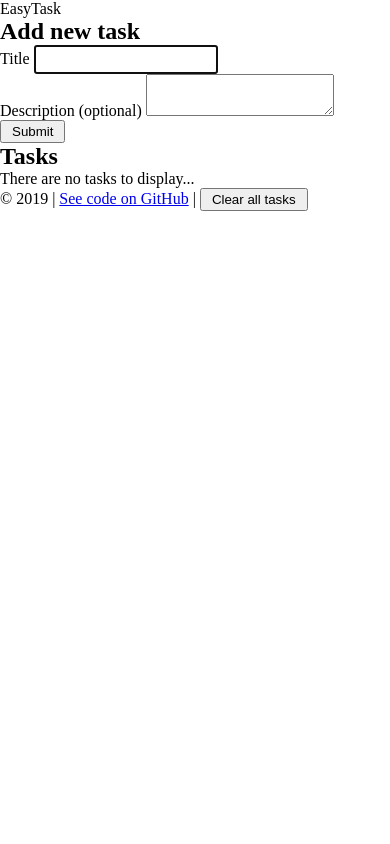
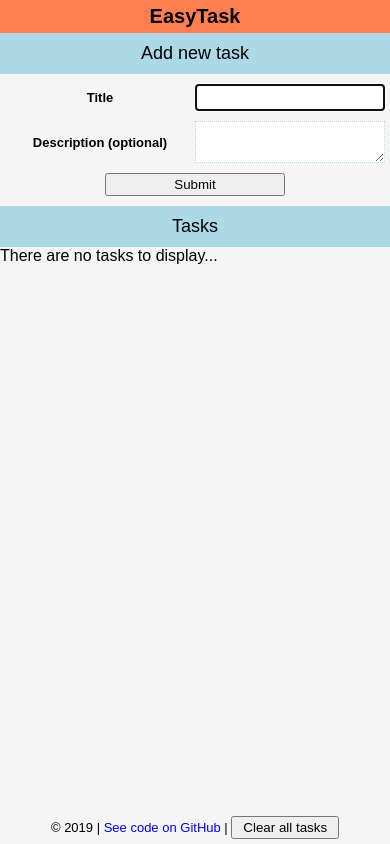
Before and after one commit to geopic/for-recruiters, a PHP site: page / in a window 390 px wide. Run offline with PHP 8.4, Linux system fonts and the light colour scheme.

Commit message:
'easytask': mobile design; event handlers

```diff
--- a/easytask/script.js
+++ b/easytask/script.js
@@ -25,6 +25,13 @@ const mixinAddTaskToDOM = task => {
     const taskDescEl = document.createElement('div');
     taskDescEl.classList.add('task-desc');
     taskDescEl.textContent = task.desc;
+
+    // Hide desc until user hovers over task
+    taskDescEl.style.visibility = 'hidden';
+
+    // Add something small to signal that the task has a description
+    taskTitleEl.textContent += ' ↩️';
+
     taskEl.appendChild(taskDescEl);
   }
 
@@ -38,6 +45,7 @@ const mixinAddTaskToDOM = task => {
   amendTaskBtn.type = 'button';
   amendTaskBtn.classList.add('task-amend-btn');
   amendTaskBtn.textContent = 'Amend';
+  amendTaskBtn.addEventListener('click', amendTask);
   taskBtns.appendChild(amendTaskBtn);
 
   // 'Delete task' button
@@ -45,7 +53,14 @@ const mixinAddTaskToDOM = task => {
   deleteTaskBtn.type = 'button';
   deleteTaskBtn.classList.add('task-delete-btn');
   deleteTaskBtn.textContent = 'Delete';
+  deleteTaskBtn.addEventListener('click', deleteTask);
   taskBtns.appendChild(deleteTaskBtn);
+
+  // Handle mouse and hover events on element
+  taskEl.addEventListener('mouseenter', toggleTaskTitleDesc);
+  taskEl.addEventListener('mouseleave', toggleTaskTitleDesc);
+  taskEl.addEventListener('touchstart', toggleTaskTitleDesc);
+  // taskEl.addEventListener('touchend', toggleTaskTitleDesc); // Left in for now just in case touchend would feel nice on mobile
 
   document.getElementById('tasklist').appendChild(taskEl);
 };
@@ -89,6 +104,24 @@ export const submitTask = e => {
   titleInput.focus();
 };
 
+export const amendTask = () => {};
+
+export const deleteTask = () => {};
+
+export const toggleTaskTitleDesc = e => {
+  if (e.target.className !== 'task' || !e.target.querySelector('.task-desc')) {
+    return;
+  }
+  e.target.querySelector('.task-title').style.visibility =
+    e.target.querySelector('.task-title').style.visibility === 'hidden'
+      ? 'visible'
+      : 'hidden';
+  e.target.querySelector('.task-desc').style.visibility =
+    e.target.querySelector('.task-desc').style.visibility === 'hidden'
+      ? 'visible'
+      : 'hidden';
+};
+
 // 'Clear all tasks' function
 export const clearAllTasks = () => {
   if (window.confirm('Remove all tasks? This action cannot be undone.')) {
@@ -120,8 +153,9 @@ export const init = () => {
   // Focus on 'title' input
   document.getElementById('task-title').focus();
 
-  // Add handlers to events
+  // Apply handlers to events not yet handled
   document.querySelector('form').addEventListener('submit', submitTask);
+
   document
     .getElementById('clear-all-tasks')
     .addEventListener('click', clearAllTasks);
--- a/easytask/styles.css
+++ b/easytask/styles.css
@@ -1,3 +1,8 @@
+/** VARIABLES **/
+:root {
+  --main-bg-color: #f5f5f5;
+}
+
 /** GLOBALS **/
 * {
   box-sizing: border-box;
@@ -7,14 +12,127 @@
 
 body {
   display: grid;
+  font-family: 'Arial', sans-serif;
+  grid-template-rows: auto 1fr auto;
+  height: 100vh;
+}
+
+header {
+  background-color: coral;
+  font-size: 20px;
+  font-weight: bold;
+  padding: 5px;
+  text-align: center;
+}
+
+main {
+  background-color: var(--main-bg-color);
+}
+
+h1 {
+  background-color: lightblue;
+  font-size: 18px;
+  font-weight: normal;
+  padding: 10px;
+  text-align: center;
+}
+
+label {
+  font-size: 13px;
+  font-weight: bold;
+  text-align: center;
 }
 
 input,
 textarea {
+  border: 1px dotted lightblue;
   font-family: monospace;
   padding: 5px;
+  resize: vertical;
 }
 
 button {
   padding: 2px 10px;
 }
+
+form button {
+  display: block;
+  margin: 10px auto;
+  width: 180px;
+}
+
+h2 {
+  font-size: 16px;
+  margin-bottom: 5px;
+}
+
+a {
+  text-decoration: none;
+}
+
+footer {
+  background-color: var(--main-bg-color);
+  font-size: 13px;
+  padding: 5px;
+  text-align: center;
+}
+
+/** CLASSES **/
+.form-section {
+  align-items: center;
+  display: flex;
+  justify-content: space-between;
+  margin: 10px 5px;
+}
+
+.form-section > * {
+  flex-basis: 50%;
+}
+
+.task {
+  display: grid;
+  grid-template-areas:
+    '. btns'
+    'titledesc btns'
+    '. btns';
+  justify-content: space-between;
+  padding: 3px;
+}
+
+.task:nth-of-type(2n) {
+  background-color: #e0e0e0;
+}
+
+.task > * {
+  padding: 5px;
+}
+
+.task-title {
+  margin: 0px;
+}
+
+.task-title,
+.task-desc {
+  grid-area: titledesc;
+}
+
+.task-btns {
+  grid-area: btns;
+}
+
+/** IDS **/
+
+@media all and (min-width: 500px) {
+}
+
+@media all and (min-width: 750px) {
+}
+
+@media all and (min-width: 1020px) {
+}
+
+@media all and (min-width: 1400px) {
+}
+
+@media all and (min-width: 1860px) {
+}
```
